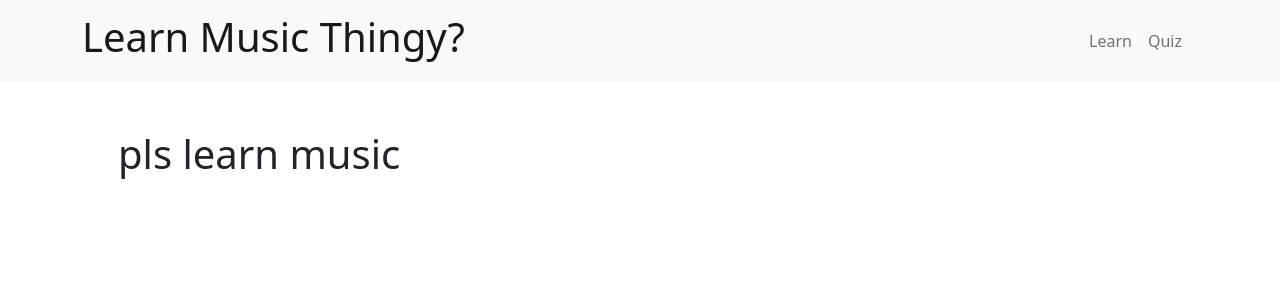
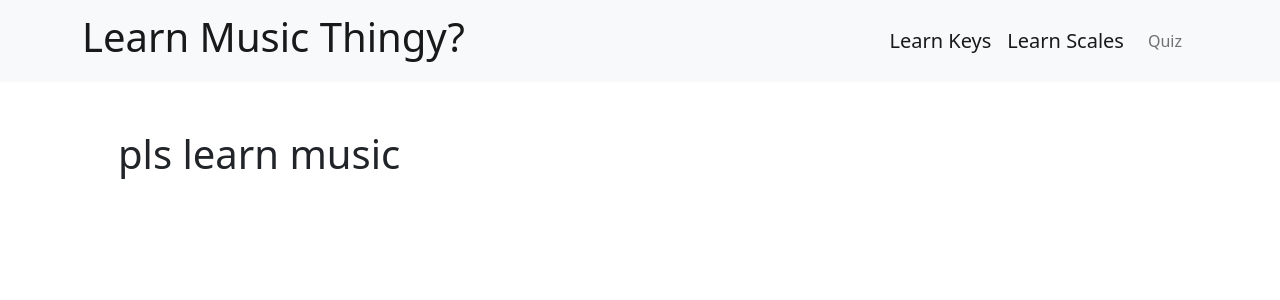
Before and after one commit to jasmine-lou/coms4170_final_music, a Flask app: page /home in a window 1280 px wide. Shown: the top 300 px of the page. Run offline with Flask 2, Linux system fonts and the light colour scheme; some libraries are stand-ins or nearby versions.

Commit message:
add menu items for learn key and learn scales

```diff
--- a/Main_11/templates/layout.html
+++ b/Main_11/templates/layout.html
@@ -34,7 +34,8 @@
     <a class="navbar-brand" href="/"><h1>Learn Music Thingy?</h1></a>
 
       <div class="navbar-nav p-2 round_corners">
-        <a class="nav-item nav-link" href="/learn/1">Learn</a>
+        <a class="navbar-brand" href="/keys/1">Learn Keys</a>
+        <a class="navbar-brand" href="/scales/1">Learn Scales</a>
         <a class="nav-item nav-link" href="/quiz/1">Quiz</a>
       </div>
 
```
